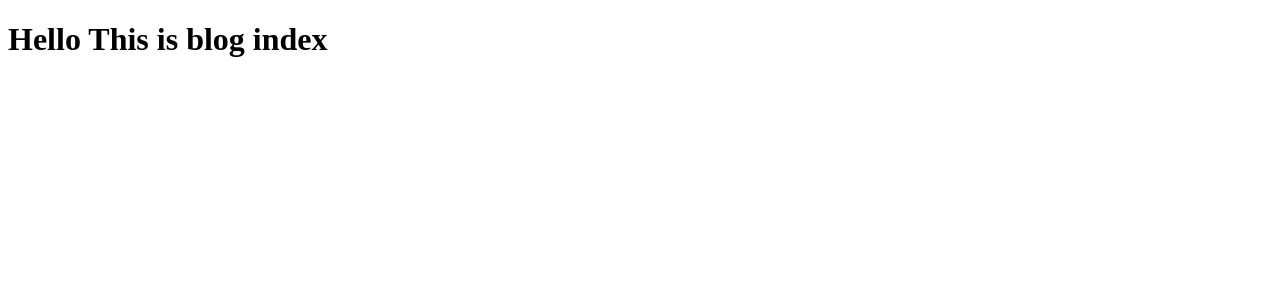
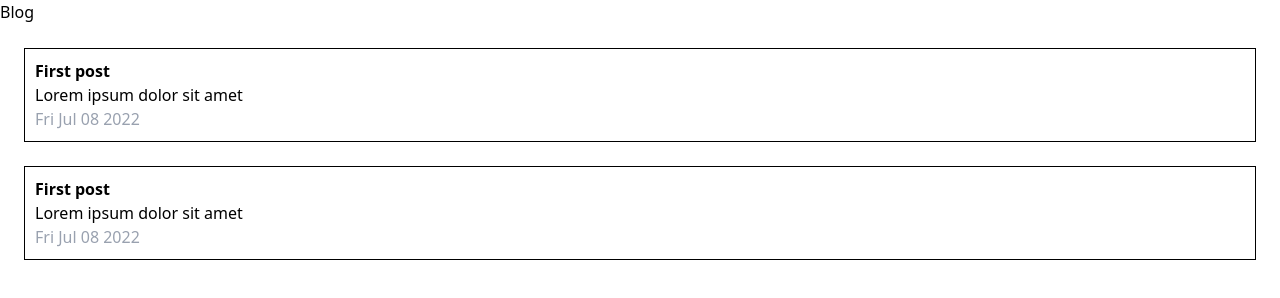
Before and after one commit to choonarine/choonarine.github.io, an Astro site: page /blog in a window 1280 px wide. Built offline with nearby package versions, Linux system fonts and the light colour scheme; Astro itself is replaced by a stand-in of ours.

Commit message:
[feat] implementing blog post list

```diff
--- /dev/null
+++ b/src/components/blog/PostItem.astro
@@ -0,0 +1,14 @@
+---
+// 해당 컴포넌트는 blog index 페이지의 게시글을 보여주는 컴포넌트입니다.
+// TODO: 사진이랑 updated date 정보 넣기
+
+const { post } = Astro.props;
+---
+
+<li class="border m-6 p-2.5">
+  <a href={`/blog/${post.id}/`}>
+    <h2 class="font-bold">{post.data.title}</h2>
+    <p>{post.data.description}</p>
+    <time class=" text-gray-400">{post.data.pubDate.toDateString()}</time>
+  </a>
+</li>
--- /dev/null
+++ b/src/content/blog/first-post copy.mdx
@@ -0,0 +1,21 @@
+---
+title: 'First post'
+description: 'Lorem ipsum dolor sit amet'
+pubDate: 'Jul 08 2022'
+---
+
+import Callout from '../../components/blog/Callout.astro';
+
+<Callout title="Halo!" type="info">
+<p>안녕하세요! 블로그 개발 중입니다. 많이 난장판이네요.. 테스트 중인 글인데, 이것도 우연 아닌가요. 아무튼 블로그 찾아와주셔서 감사합니다. 하지만 레이아웃도 아직 제대로 안잡혔는데요.. 하하. 그래도 찾아와주시니 감사합니다.</p>
+</Callout>
+
+Lorem ipsum dolor sit amet, consectetur adipiscing elit, sed do eiusmod tempor incididunt ut labore et dolore magna aliqua. Vitae ultricies leo integer malesuada nunc vel risus commodo viverra. Adipiscing enim eu turpis egestas pretium. Euismod elementum nisi quis eleifend quam adipiscing. In hac habitasse platea dictumst vestibulum. Sagittis purus sit amet volutpat. Netus et malesuada fames ac turpis egestas. Eget magna fermentum iaculis eu non diam phasellus vestibulum lorem. Varius sit amet mattis vulputate enim. Habitasse platea dictumst quisque sagittis. Integer quis auctor elit sed vulputate mi. Dictumst quisque sagittis purus sit amet.
+
+Morbi tristique senectus et netus. Id semper risus in hendrerit gravida rutrum quisque non tellus. Habitasse platea dictumst quisque sagittis purus sit amet. Tellus molestie nunc non blandit massa. Cursus vitae congue mauris rhoncus. Accumsan tortor posuere ac ut. Fringilla urna porttitor rhoncus dolor. Elit ullamcorper dignissim cras tincidunt lobortis. In cursus turpis massa tincidunt dui ut ornare lectus. Integer feugiat scelerisque varius morbi enim nunc. Bibendum neque egestas congue quisque egestas diam. Cras ornare arcu dui vivamus arcu felis bibendum. Dignissim suspendisse in est ante in nibh mauris. Sed tempus urna et pharetra pharetra massa massa ultricies mi.
+
+Mollis nunc sed id semper risus in. Convallis a cras semper auctor neque. Diam sit amet nisl suscipit. Lacus viverra vitae congue eu consequat ac felis donec. Egestas integer eget aliquet nibh praesent tristique magna sit amet. Eget magna fermentum iaculis eu non diam. In vitae turpis massa sed elementum. Tristique et egestas quis ipsum suspendisse ultrices. Eget lorem dolor sed viverra ipsum. Vel turpis nunc eget lorem dolor sed viverra. Posuere ac ut consequat semper viverra nam. Laoreet suspendisse interdum consectetur libero id faucibus. Diam phasellus vestibulum lorem sed risus ultricies tristique. Rhoncus dolor purus non enim praesent elementum facilisis. Ultrices tincidunt arcu non sodales neque. Tempus egestas sed sed risus pretium quam vulputate. Viverra suspendisse potenti nullam ac tortor vitae purus faucibus ornare. Fringilla urna porttitor rhoncus dolor purus non. Amet dictum sit amet justo donec enim.
+
+Mattis ullamcorper velit sed ullamcorper morbi tincidunt. Tortor posuere ac ut consequat semper viverra. Tellus mauris a diam maecenas sed enim ut sem viverra. Venenatis urna cursus eget nunc scelerisque viverra mauris in. Arcu ac tortor dignissim convallis aenean et tortor at. Curabitur gravida arcu ac tortor dignissim convallis aenean et tortor. Egestas tellus rutrum tellus pellentesque eu. Fusce ut placerat orci nulla pellentesque dignissim enim sit amet. Ut enim blandit volutpat maecenas volutpat blandit aliquam etiam. Id donec ultrices tincidunt arcu. Id cursus metus aliquam eleifend mi.
+
+Tempus quam pellentesque nec nam aliquam sem. Risus at ultrices mi tempus imperdiet. Id porta nibh venenatis cras sed felis eget velit. Ipsum a arcu cursus vitae. Facilisis magna etiam tempor orci eu lobortis elementum. Tincidunt dui ut ornare lectus sit. Quisque non tellus orci ac. Blandit libero volutpat sed cras. Nec tincidunt praesent semper feugiat nibh sed pulvinar proin gravida. Egestas integer eget aliquet nibh praesent tristique magna.
--- a/src/layouts/Layout.astro
+++ b/src/layouts/Layout.astro
@@ -1,3 +1,7 @@
+---
+import '../styles/global.css';
+---
+
 <html lang="ko">
   <head>
     <meta charset="utf-8" />
--- a/src/pages/blog/index.astro
+++ b/src/pages/blog/index.astro
@@ -1 +1,20 @@
-<h1>Hello This is blog index</h1>
+---
+import Layout from '../../layouts/Layout.astro';
+import PostItem from '../../components/blog/PostItem.astro';
+import { getCollection } from 'astro:content';
+
+// blog 컬렉션 불러오기
+const posts = await getCollection('blog');
+
+// pubDate 기준 정렬
+const sortedPosts = posts.sort(
+  (a, b) => b.data.pubDate.valueOf() - a.data.pubDate.valueOf()
+);
+---
+
+<Layout title="Blog">
+  <h1>Blog</h1>
+  <ul>
+    {sortedPosts.map(post => <PostItem post={post} />)}
+  </ul>
+</Layout>
```
Also changed, not shown: README.md.
